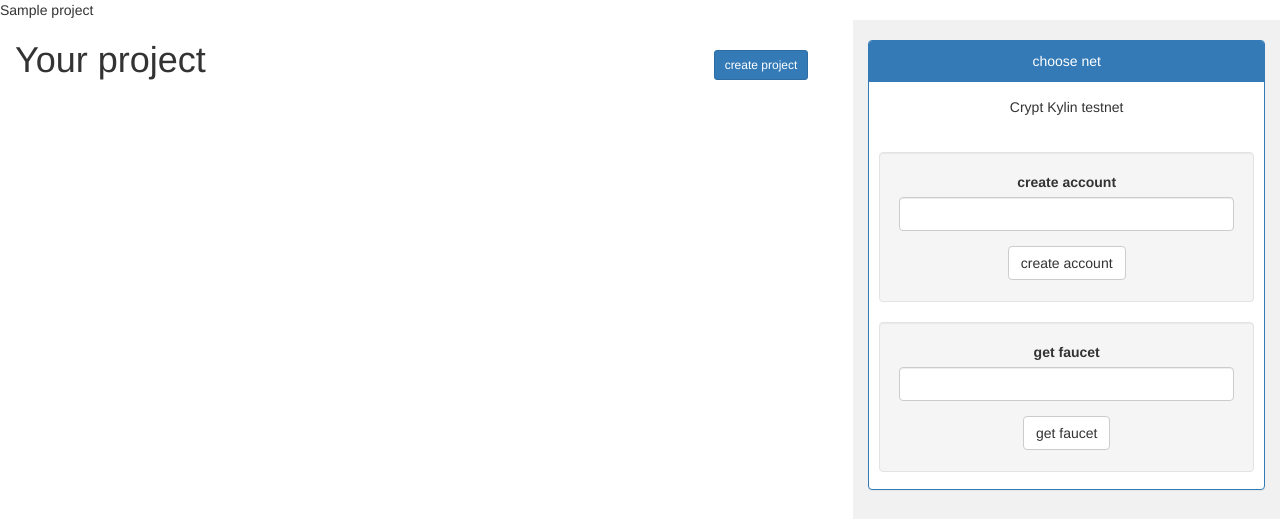
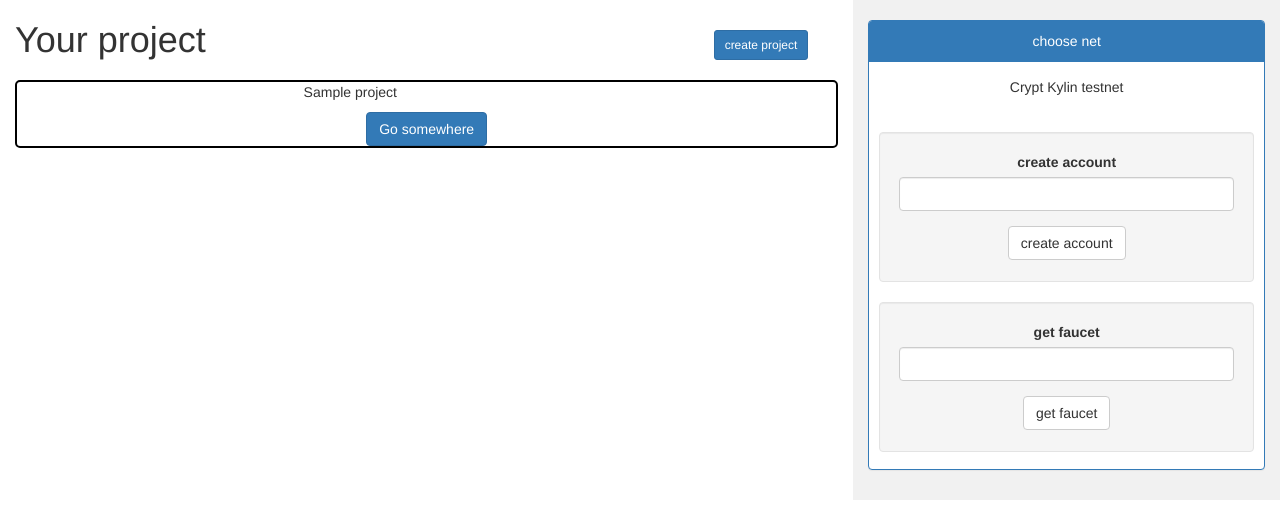
Before and after one commit to syuta-sugawara/dappStartWeb, a Django app: page /projects/ in a window 1280 px wide. Shown: the part 52-571 px from the top of the page. Run offline with Django 3.2, Linux system fonts and the light colour scheme; tables that the repository leaves empty hold one stand-in row (values such as "Sample post"); some libraries are stand-ins or nearby versions.

Commit message:
change createView

```diff
--- a/static/css/base.css
+++ b/static/css/base.css
@@ -43,3 +43,8 @@
     float: right;
     margin: 30px 30px;
   }
+
+#project {
+    border: 2px solid black;
+    border-radius: 5px;
+  }
--- a/templates/project_list.html
+++ b/templates/project_list.html
@@ -3,13 +3,6 @@
 
 {% block content %}
 
-
-{% for project in object_list %}
-<div>
-{{ project.title }}
-</div>
-
-{% endfor %}
 
 
 <div class="container-fluid text-center">
@@ -22,13 +15,27 @@
         <div class="box">
         <h1>Your project<h1>
         </div>
+
         <div class="box" id="btn1">
             <a href="{% url 'project_new' %}" class="btn btn-primary btn-sm" role="button">create project</a>
         </div>
     </div>
 
 
-
+    {% for project in object_list %}
+    <div class="card text-center" id="project">
+        <div class="card-header">
+            {{ project.title }}
+        </div>
+        <div class="card-body">
+          <h5 class="card-title"></h5>
+          <p class="card-text"></p>
+          <a href="#" class="btn btn-primary">Go somewhere</a>
+        </div>
+        <div class="card-footer text-muted">
+        </div>
+      </div>
+  {% endfor %}
 
     </div>
 
```
Also changed, not shown: templates/base.html (line endings or trailing spaces).
